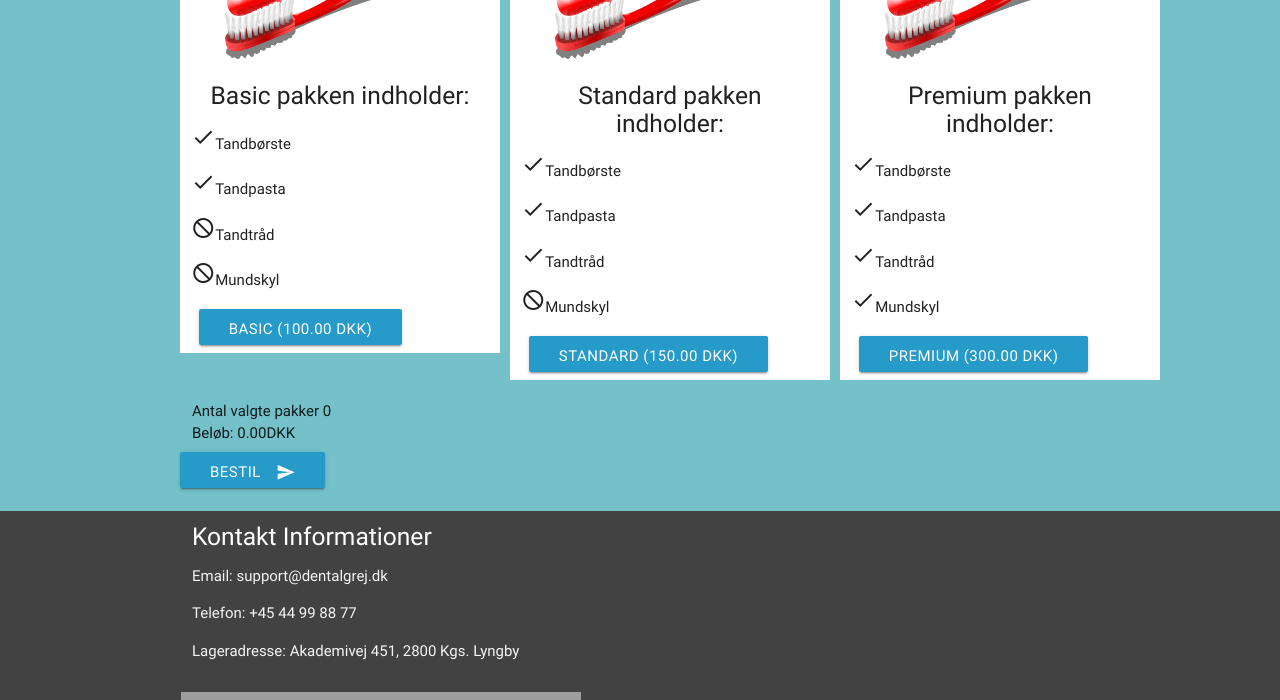
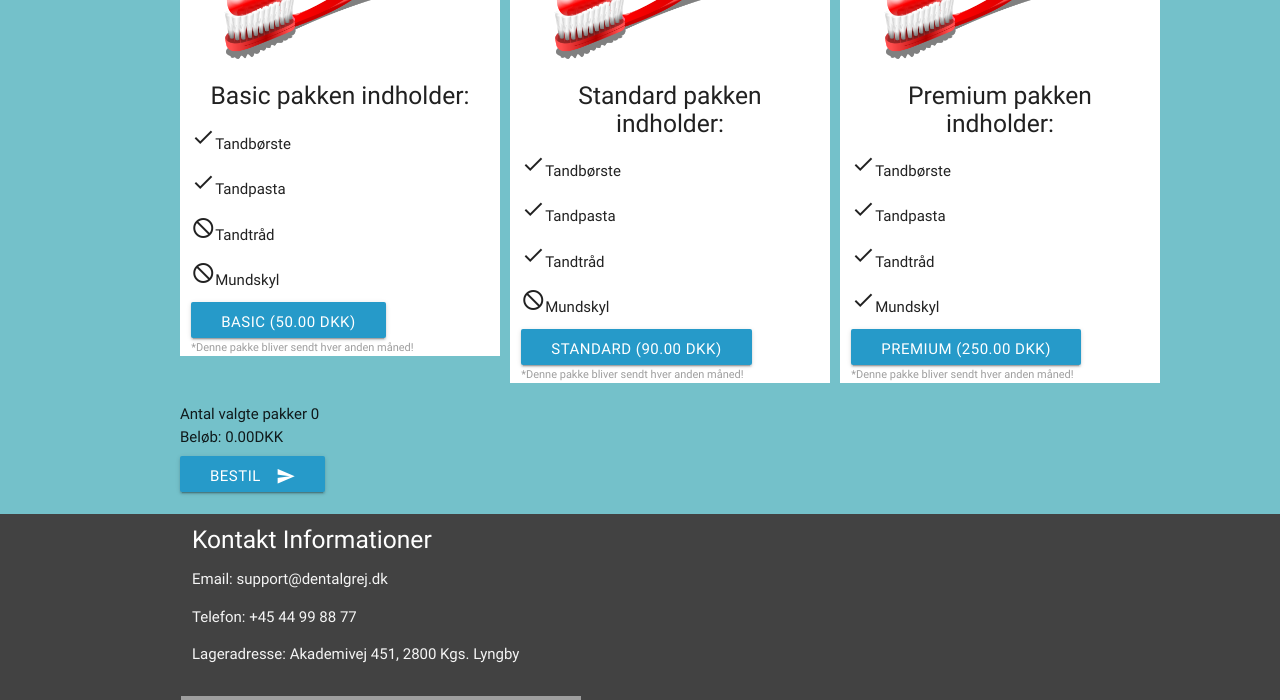
Before and after one commit to ChrisMizz/DentalGrej, a PHP site: page /Produkter.html in a window 1280 px wide. Shown: the part 300-1000 px from the top of the page. Run offline with PHP 8.4, Linux system fonts and the light colour scheme; some libraries are stand-ins or nearby versions; grey boxes are pictures that could not be loaded.

Commit message:
Styling af produktsiden(pakkerne)

```diff
--- a/Produkter.html
+++ b/Produkter.html
@@ -50,7 +50,8 @@
 					<p><i class="material-icons">done</i>Tandpasta</p>
 					<p><i class="material-icons">not_interested</i>Tandtråd</p>
 					<p><i class="material-icons">not_interested</i>Mundskyl</p>
-					<button class="btn add-to-cart" href="#" data-name="Basic" data-price="100.00">Basic (100.00 DKK)</button>
+					<button class="btn add-to-cart" href="#" data-name="Basic" data-price="50.00">Basic (50.00 DKK)</button>
+					<p class="grey-text" id="betalings-info">*Denne pakke bliver sendt hver anden måned!</p>
 		    </div>
 		  </div>
 		  <div id="Box-2" class="col s12 m3">
@@ -61,7 +62,8 @@
 					<p><i class="material-icons">done</i>Tandpasta</p>
 					<p><i class="material-icons">done</i>Tandtråd</p>
 					<p><i class="material-icons">not_interested</i>Mundskyl</p>
-					<button class="btn add-to-cart" href="#" data-name="Standard" data-price="150.00">Standard (150.00 DKK)</button>
+					<button class="btn add-to-cart" href="#" data-name="Standard" data-price="90.00">Standard (90.00 DKK)</button>
+					<p class="grey-text" id="betalings-info">*Denne pakke bliver sendt hver anden måned!</p>
 		    </div>
 		  </div>
 		  <div id="Box-3" class="col s12 m3">
@@ -72,12 +74,13 @@
 					<p><i class="material-icons">done</i>Tandpasta</p>
 					<p><i class="material-icons">done</i>Tandtråd</p>
 					<p><i class="material-icons">done</i>Mundskyl</p>
-					<button class="btn add-to-cart" href="#" data-name="Premium" data-price="300.00">Premium (300.00 DKK)</button>
+					<button class="btn add-to-cart" href="#" data-name="Premium" data-price="250.00">Premium (250.00 DKK)</button>
+					<p class="grey-text" id="betalings-info">*Denne pakke bliver sendt hver anden måned!</p>
 		    </div>
 		  </div>
 			<br>
 		</div>
-		<div class="container">
+		<div class="container" id="indkøbskurv">
 			<ul type="Number" id="show-cart">
 					<li>???????</li>
 			</ul>
--- a/Style.css
+++ b/Style.css
@@ -229,6 +229,20 @@ nav {
 	margin-left: 8em;
 }
 
+.icon-block #betalings-info {
+	font-size: 11px;
+	margin: 0;
+	margin-top: 2px;
+}
+
+.icon-block .btn {
+	margin: 0;
+}
+
+#indkøbskurv {
+	margin-left: 180px;
+}
+
 /*Produkt - Pakker - SLUT */
 /*Produkt - Side - SLUT */
 /*Registrer - Side - START */
@@ -270,5 +284,6 @@ fieldset {
 }
 /*Login - Side - SLUT */
 /*Betaling - Side - START */
-#
+
 /*Betaling - Side - SLUT */
+/* Betaling - Side - START */
```
